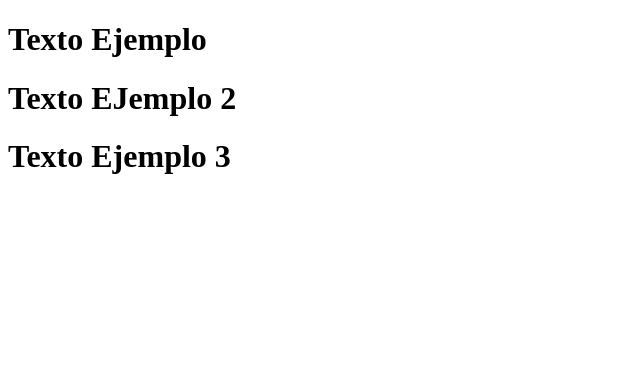
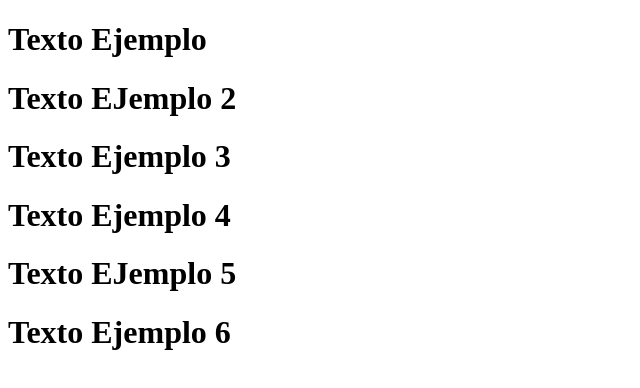
Before and after one commit to felipebaguena/fbp-geekshubs-fsd-val-html-css-17.1, a plain HTML site: page Index.html in a window 1280 px wide. Shown: the whole page, without its empty margins (0-640 px from the left). Drawn offline with Linux system fonts and the light colour scheme.

Commit message:
cambios index

```diff
--- a/Index.html
+++ b/Index.html
@@ -10,5 +10,9 @@
     <h1>Texto Ejemplo</h1>
     <h1>Texto EJemplo 2</h1>
     <h1>Texto Ejemplo 3</h1>
+
+    <h1>Texto Ejemplo 4</h1>
+    <h1>Texto EJemplo 5</h1>
+    <h1>Texto Ejemplo 6</h1>
 </body>
 </html>
```
Also changed, not shown: 1 other file.
